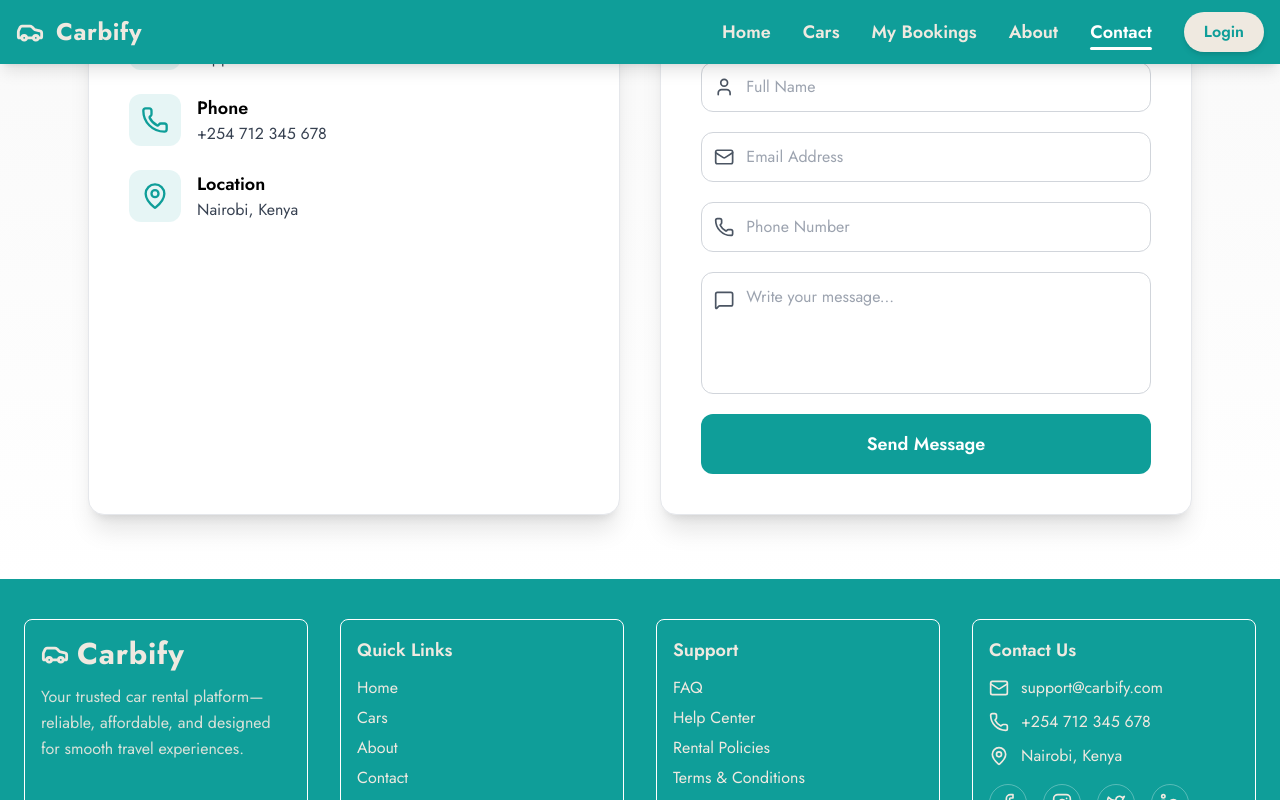
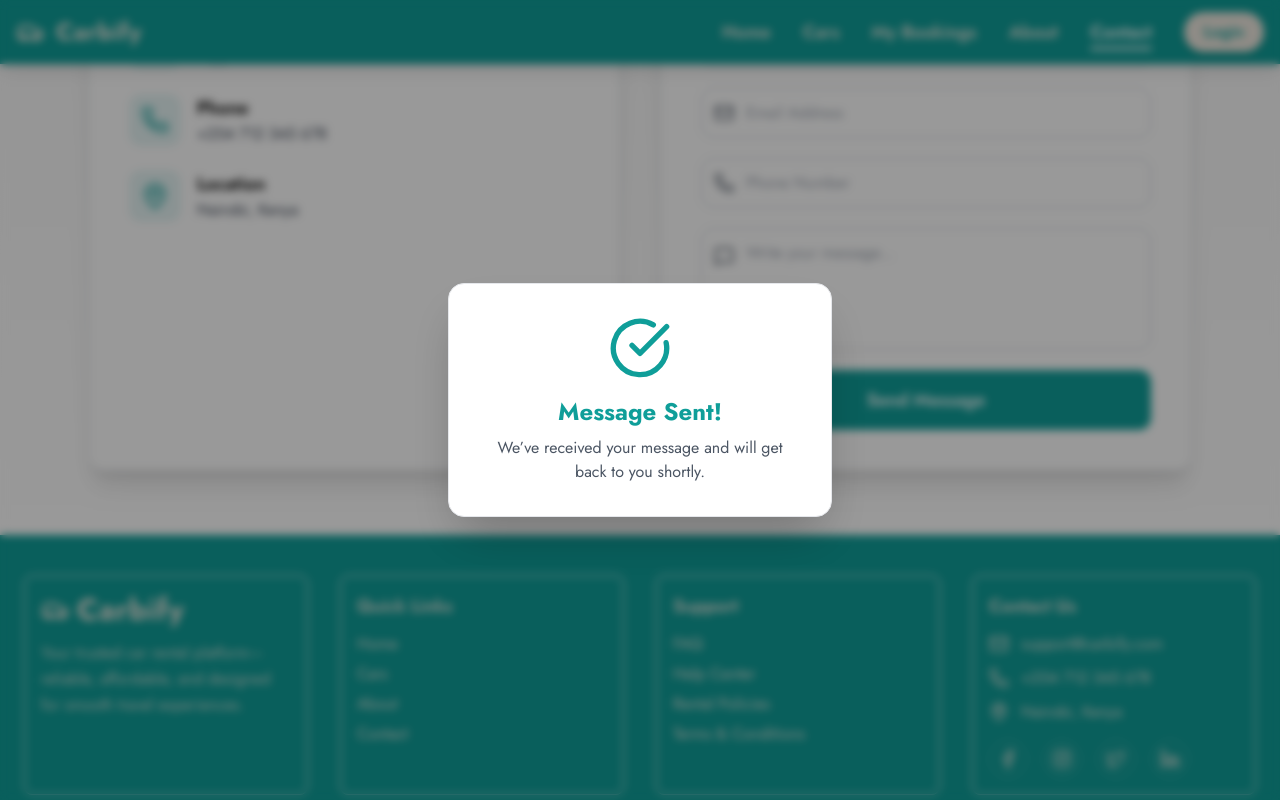
Before and after one commit to Griffinsshem/Carbify, a Next.js app: page /contact in a window 1280 px wide. Both pictures are taken after typing "Sample", "name@example.com", "Sample", "Sample" into the empty fields and a click on the button "Send Message". Shown: the part 455-1255 px from the top of the page. Built offline with nearby package versions, Linux system fonts and the light colour scheme.

Commit message:
feat(contact): add animated success modal with fading overlay and auto-close behavior

```diff
--- a/src/app/contact/page.js
+++ b/src/app/contact/page.js
@@ -1,7 +1,14 @@
 "use client";
 
 import { useState } from "react";
-import { Mail, Phone, MapPin, User, MessageSquare } from "lucide-react";
+import {
+  Mail,
+  Phone,
+  MapPin,
+  User,
+  MessageSquare,
+  CheckCircle,
+} from "lucide-react";
 
 export default function ContactPage() {
   const [formData, setFormData] = useState({
@@ -11,31 +18,49 @@ export default function ContactPage() {
     message: "",
   });
 
-  const [submitted, setSubmitted] = useState(false);
+  const [showModal, setShowModal] = useState(false);
 
   const handleSubmit = (e) => {
     e.preventDefault();
 
-    // For now, store message in localStorage (replace with backend later)
+    // Save to localStorage temporarily (replace with real backend later)
     const storedMessages =
       JSON.parse(localStorage.getItem("messages") || "[]");
-
     storedMessages.push(formData);
     localStorage.setItem("messages", JSON.stringify(storedMessages));
 
-    setSubmitted(true);
-
-    // reset form
+    // Reset form
     setFormData({
       fullname: "",
       email: "",
       phone: "",
       message: "",
     });
+
+    // Show modal
+    setShowModal(true);
+
+    // Auto-close modal
+    setTimeout(() => setShowModal(false), 3000);
   };
 
   return (
     <div className="min-h-screen bg-gradient-to-b from-neutral-100 to-white">
+      {/* Success Modal */}
+      {showModal && (
+        <div className="fixed inset-0 bg-black/40 backdrop-blur-sm z-50 flex items-center justify-center animate-fadeIn">
+          <div className="bg-white p-8 rounded-2xl shadow-2xl text-center max-w-sm w-full animate-scaleUp border border-gray-200">
+            <CheckCircle className="text-[#0F9E99] w-16 h-16 mx-auto mb-4" />
+            <h2 className="text-2xl font-bold text-[#0F9E99]">
+              Message Sent!
+            </h2>
+            <p className="text-gray-600 mt-2">
+              We’ve received your message and will get back to you shortly.
+            </p>
+          </div>
+        </div>
+      )}
+
       {/* Hero Section */}
       <div className="py-20 bg-gradient-to-r from-[#0F9E99] to-[#0C7F7B] text-white text-center">
         <h1 className="text-5xl font-bold">Get In Touch</h1>
@@ -46,7 +71,6 @@ export default function ContactPage() {
 
       {/* Contact Section */}
       <div className="max-w-6xl mx-auto px-6 py-16 grid md:grid-cols-2 gap-10">
-
         {/* Contact Info */}
         <div className="bg-white p-10 rounded-2xl shadow-xl border border-gray-200">
           <h2 className="text-3xl font-semibold text-[#0F9E99] mb-6">
@@ -95,14 +119,7 @@ export default function ContactPage() {
             Send Us a Message
           </h2>
 
-          {submitted && (
-            <p className="mb-4 text-green-600 text-lg font-semibold">
-              Message sent successfully!
-            </p>
-          )}
-
           <form onSubmit={handleSubmit} className="space-y-5">
-
             {/* Full Name */}
             <div className="flex items-center gap-3 border rounded-xl p-3 border-gray-300">
               <User className="text-gray-600" size={22} />
@@ -163,17 +180,34 @@ export default function ContactPage() {
               />
             </div>
 
-            {/* Submit Button */}
+            {/* Submit Btn */}
             <button
               type="submit"
               className="w-full py-4 bg-[#0F9E99] text-white rounded-xl text-lg font-semibold hover:bg-[#0d827e] transition"
             >
               Send Message
             </button>
-
           </form>
         </div>
       </div>
+
+      {/* Animations */}
+      <style jsx global>{`
+        @keyframes fadeIn {
+          from { opacity: 0; }
+          to { opacity: 1; }
+        }
+        @keyframes scaleUp {
+          from { transform: scale(0.8); opacity: 0; }
+          to { transform: scale(1); opacity: 1; }
+        }
+        .animate-fadeIn {
+          animation: fadeIn 0.3s ease-out;
+        }
+        .animate-scaleUp {
+          animation: scaleUp 0.25s ease-out;
+        }
+      `}</style>
     </div>
   );
 }
```
